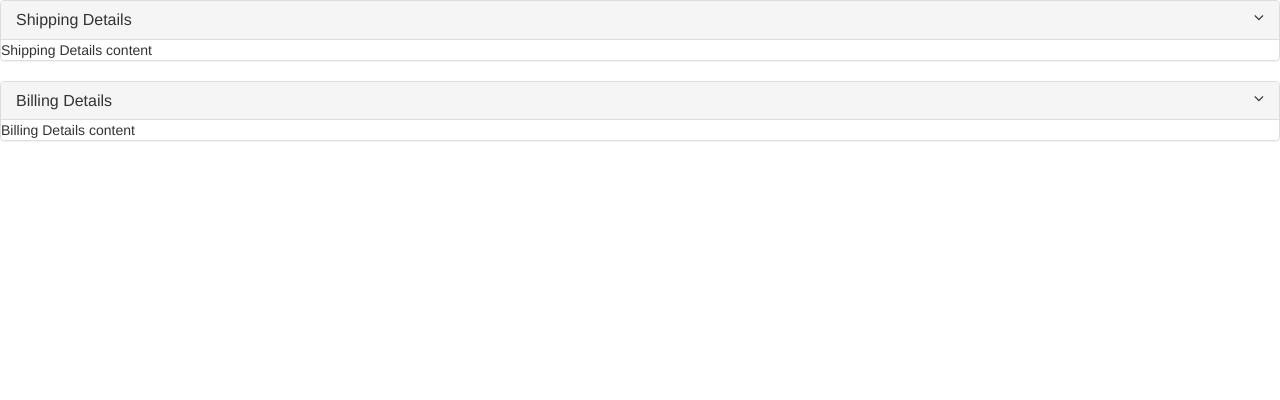
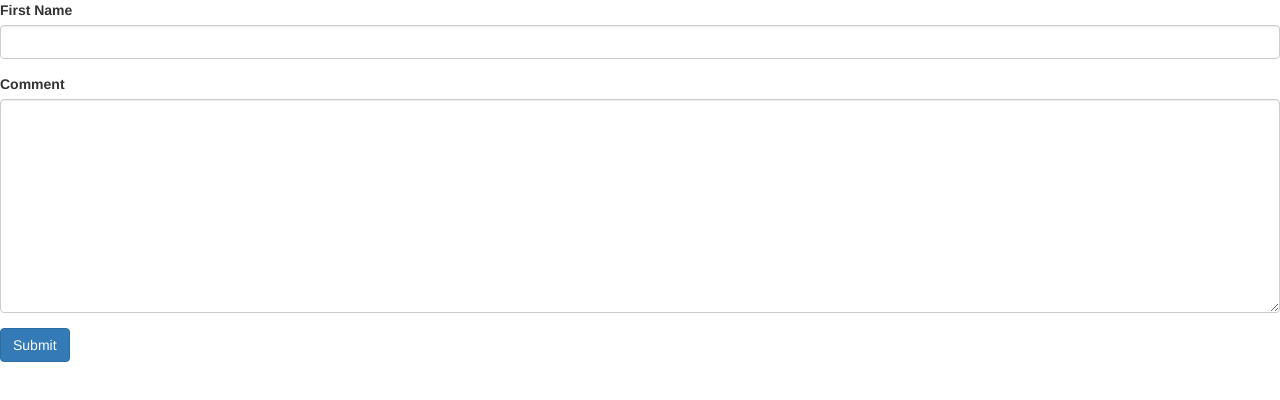
Before and after one commit to devkhalil1337/angular-tutorial, an Angular app: page / in a window 1280 px wide. Shown: the top 400 px of the page. Built offline with nearby package versions, Linux system fonts and the light colour scheme.

Commit message:
bootstrap basic forms

```diff
--- a/src/app/app.component.html
+++ b/src/app/app.component.html
@@ -1,4 +1,9 @@
-<zippy title="Shipping Details">
+<contact-form></contact-form>
+
+
+
+
+<!-- <zippy title="Shipping Details">
     Shipping Details content
 </zippy>
 
@@ -6,7 +11,7 @@
 
 <zippy title="Billing Details">
     Billing Details content
-</zippy>
+</zippy> -->
 
 <!-- <input type="text" name="" id="" appCustomDirective [format]= "'uppercase'"> -->
 
--- a/src/app/app.module.ts
+++ b/src/app/app.module.ts
@@ -12,6 +12,7 @@
 import { LikeComponent } from './like/like.component';
 import { CustomDirectiveDirective } from './custom-directive.directive';
 import { ZippyComponent } from './zippy/zippy.component';
+import { ContactFormComponent } from './contact-form/contact-form.component';
 
 @NgModule({
   declarations: [
@@ -22,7 +23,8 @@
     BootstrapPanelComponent,
     LikeComponent,
     CustomDirectiveDirective,
-    ZippyComponent
+    ZippyComponent,
+    ContactFormComponent
   ],
   imports: [
     BrowserModule,
--- /dev/null
+++ b/src/app/contact-form/contact-form.component.html
@@ -0,0 +1,11 @@
+<form action="">
+    <div class="form-group">
+        <label for="firstName">First Name</label>
+        <input type="text" id="firstName" class="form-control">
+    </div>
+    <div class="form-group">
+        <label for="comment">Comment</label>
+        <textarea  id="comment" cols="30" rows="10" class="form-control"></textarea>
+    </div>
+    <button type="submit" class="btn btn-primary">Submit</button>
+</form>
--- /dev/null
+++ b/src/app/contact-form/contact-form.component.ts
@@ -0,0 +1,15 @@
+import { Component, OnInit } from '@angular/core';
+
+@Component({
+  selector: 'contact-form',
+  templateUrl: './contact-form.component.html',
+  styleUrls: ['./contact-form.component.css']
+})
+export class ContactFormComponent implements OnInit {
+
+  constructor() { }
+
+  ngOnInit(): void {
+  }
+
+}
```
Also changed, not shown: src/app/contact-form/contact-form.component.css (added), 1 other file (tests, documents, lock files or other folders).
